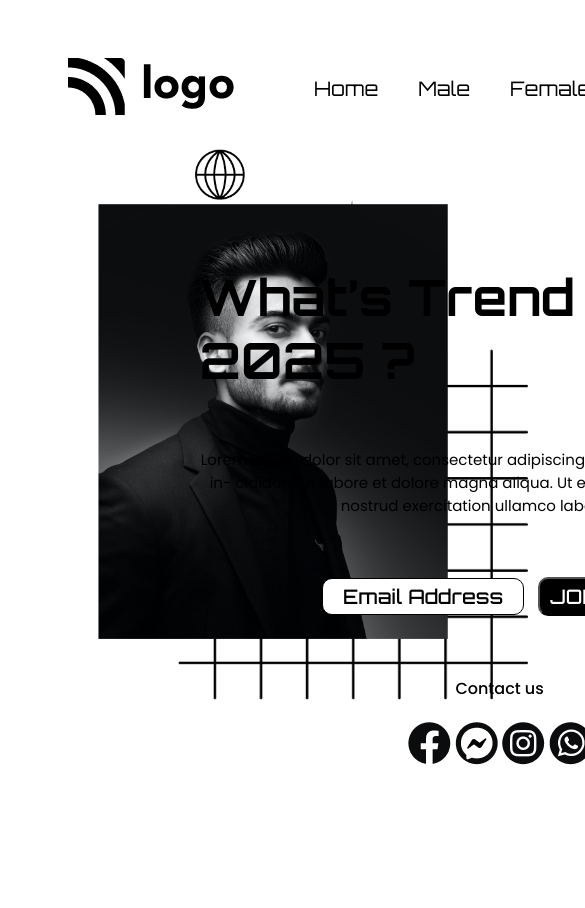
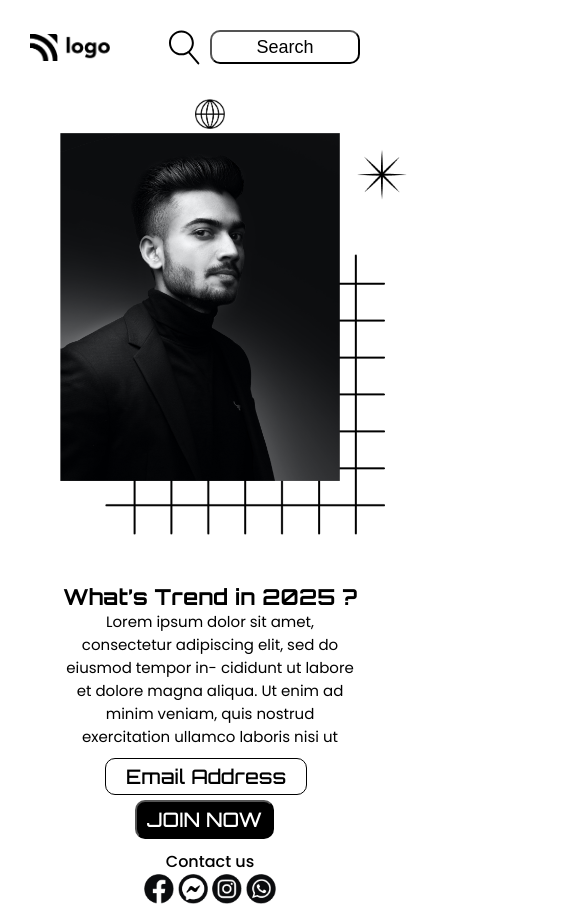
Before and after one commit to Therushi/Street-Style-Home-Page, a website: page index.html in a window 390 px wide. Shown: the top 908 px of the page, 585 px wide, since content can reach past the window. Before the commit the page ends 844 px from the top, so only its background shows below. Drawn offline with Linux system fonts and the light colour scheme.

Commit message:
added mobile responsive

```diff
--- a/style.css
+++ b/style.css
@@ -132,3 +132,57 @@ div > h4{
     font-weight:500;
     margin-top: 60px;
 }
+
+@media screen and (max-width : 667px) {
+    *{
+      padding: 0;
+      margin: 0;
+      box-sizing: border-box;
+    }
+    .container{
+        padding: 30px;
+    }
+    .navbar-container div img{
+        width: 80px;
+    }
+    .navbar-container div .list{
+        display: none;
+    }
+    .hero-container div img{
+        width: 280px;
+    }
+    .hero-container-right{
+        width: 300px;
+        margin-left: 0;
+        margin-top: 450px;
+    }
+    .square img{
+        width: 280px;
+        position: absolute;
+        left: -35px;
+        top: -45px;
+    }
+    .globe img {
+        width: 30px;
+    }
+    .hero-heading{
+        font-size: 22px;
+    }
+    .hero-description{
+        width: 300px;
+        margin-bottom: 10px;
+    }
+    .button-email{
+        margin-left: 15%;
+    }
+    .button-join{
+        margin-top: 5px;
+        margin-left: 25%;
+    }
+    .icons span img{
+        width: 30px;
+    }
+    .contact-heading{
+        margin-top: 10px;
+    }
+}
```
